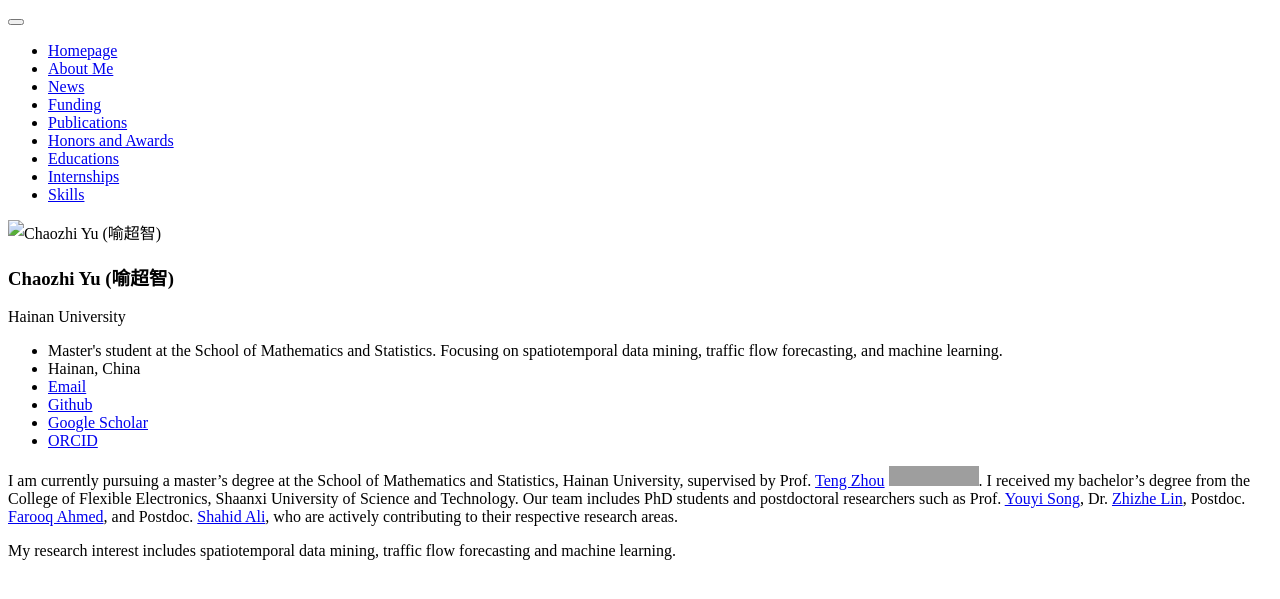
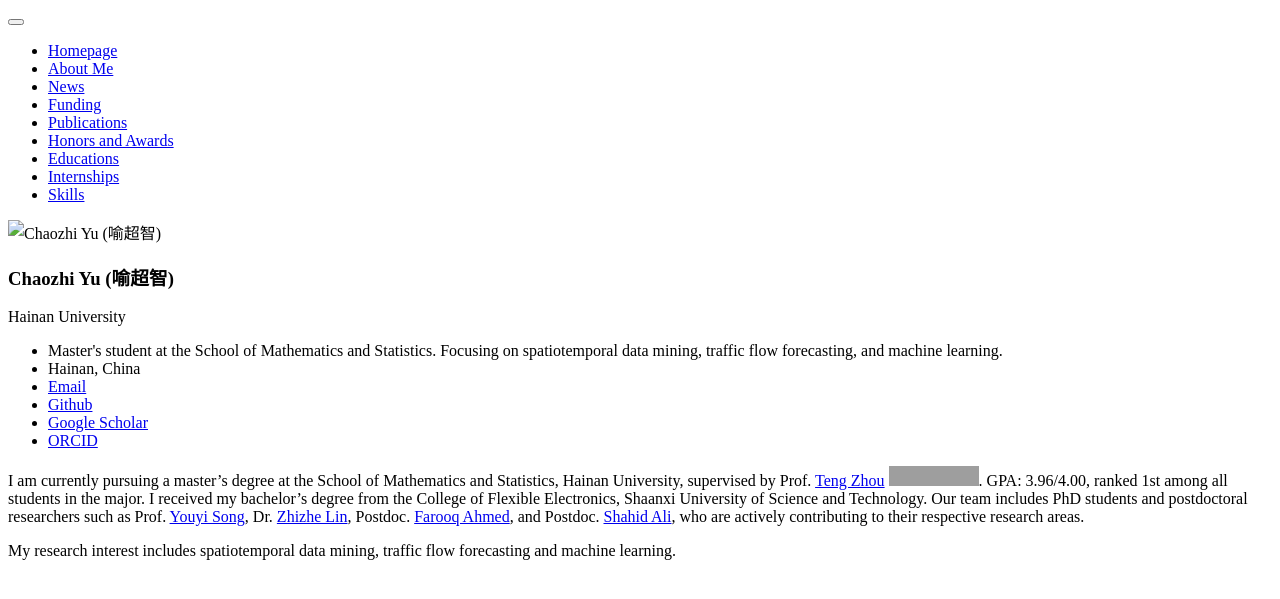
Before and after one commit to yuchaozhi/yuchaozhi.github.io, a Jekyll site: the page built from _pages/includes/intro.md, in a window 1280 px wide. Shown: the top 599 px of the page. Built offline with Jekyll 4.4.1, drawn with Linux system fonts in a browser that asks for light colours; our own code applies the rules of GitHub Pages for plain Markdown files; grey boxes are pictures that could not be loaded.

Commit message:
update intro

```diff
--- a/_pages/includes/intro.md
+++ b/_pages/includes/intro.md
@@ -1,3 +1,3 @@
-I am currently pursuing a master's degree at the School of Mathematics and Statistics, Hainan University, supervised by Prof. [Teng Zhou](https://scs.hainanu.edu.cn/info/1052/3112.htm) [![Citations](https://img.shields.io/endpoint?logo=Google%20Scholar&url=https%3A%2F%2Fcdn.jsdelivr.net%2Fgh%2Fyuchaozhi%2Fyuchaozhi.github.io@google-scholar-stats%2Fgs_data_shieldsio.json&labelColor=f6f6f6&color=9cf&style=flat&label=citations)](https://scholar.google.com/citations?user=oQIF23YAAAAJ). I received my bachelor's degree from the College of Flexible Electronics, Shaanxi University of Science and Technology. Our team includes PhD students and postdoctoral researchers such as Prof. [Youyi Song](https://scholar.google.com/citations?user=gSzHVNkAAAAJ), Dr. [Zhizhe Lin](https://scholar.google.com/citations?user=j2aV91UAAAAJ), Postdoc. [Farooq Ahmed](https://scholar.google.com/citations?user=bTVezlQAAAAJ), and Postdoc. [Shahid Ali](https://scholar.google.com/citations?user=B3jovoIAAAAJ), who are actively contributing to their respective research areas.
+I am currently pursuing a master's degree at the School of Mathematics and Statistics, Hainan University, supervised by Prof. [Teng Zhou](https://scs.hainanu.edu.cn/info/1052/3112.htm) [![Citations](https://img.shields.io/endpoint?logo=Google%20Scholar&url=https%3A%2F%2Fcdn.jsdelivr.net%2Fgh%2Fyuchaozhi%2Fyuchaozhi.github.io@google-scholar-stats%2Fgs_data_shieldsio.json&labelColor=f6f6f6&color=9cf&style=flat&label=citations)](https://scholar.google.com/citations?user=oQIF23YAAAAJ). GPA: 3.96/4.00, ranked 1st among all students in the major. I received my bachelor's degree from the College of Flexible Electronics, Shaanxi University of Science and Technology. Our team includes PhD students and postdoctoral researchers such as Prof. [Youyi Song](https://scholar.google.com/citations?user=gSzHVNkAAAAJ), Dr. [Zhizhe Lin](https://scholar.google.com/citations?user=j2aV91UAAAAJ), Postdoc. [Farooq Ahmed](https://scholar.google.com/citations?user=bTVezlQAAAAJ), and Postdoc. [Shahid Ali](https://scholar.google.com/citations?user=B3jovoIAAAAJ), who are actively contributing to their respective research areas.
 
 My research interest includes spatiotemporal data mining, traffic flow forecasting and machine learning.
```
